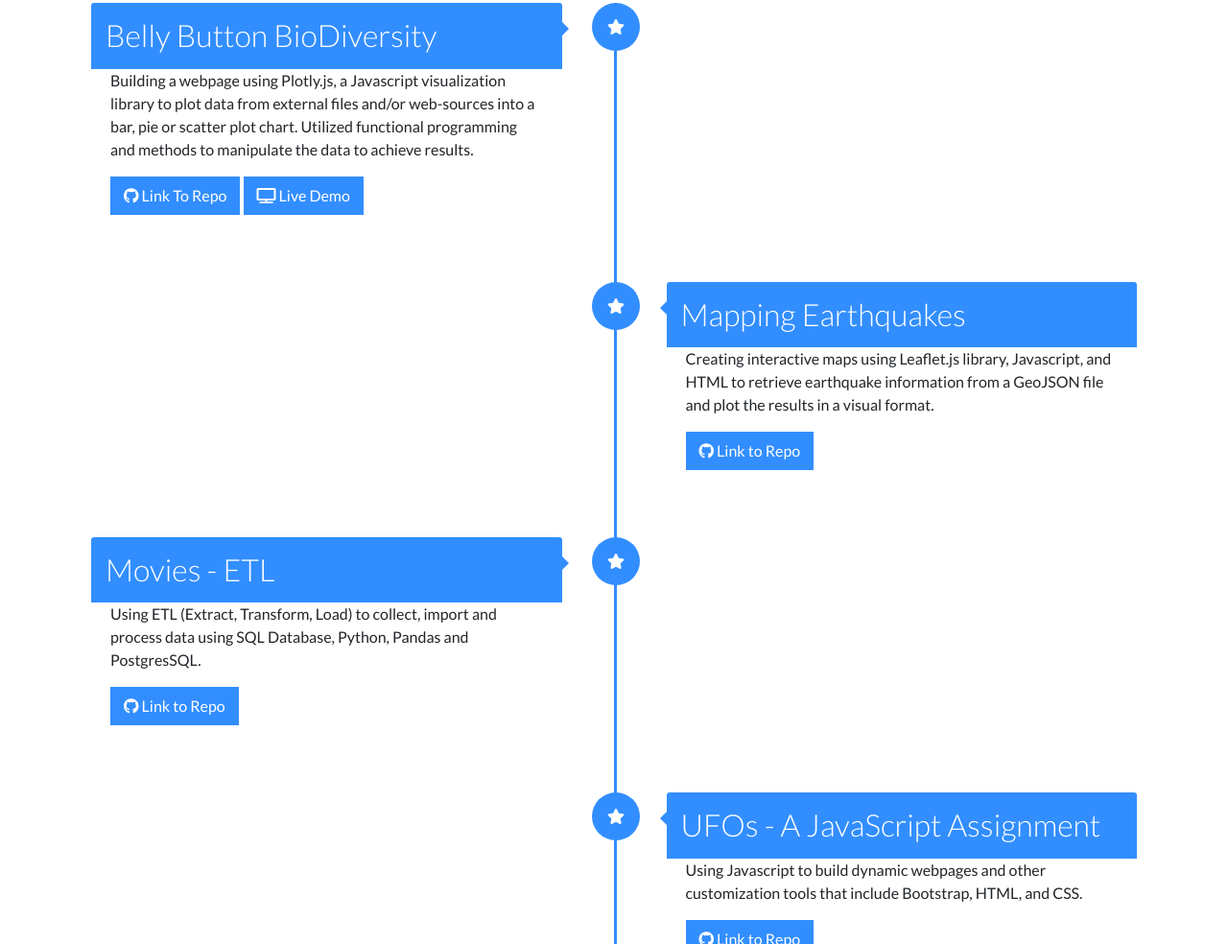
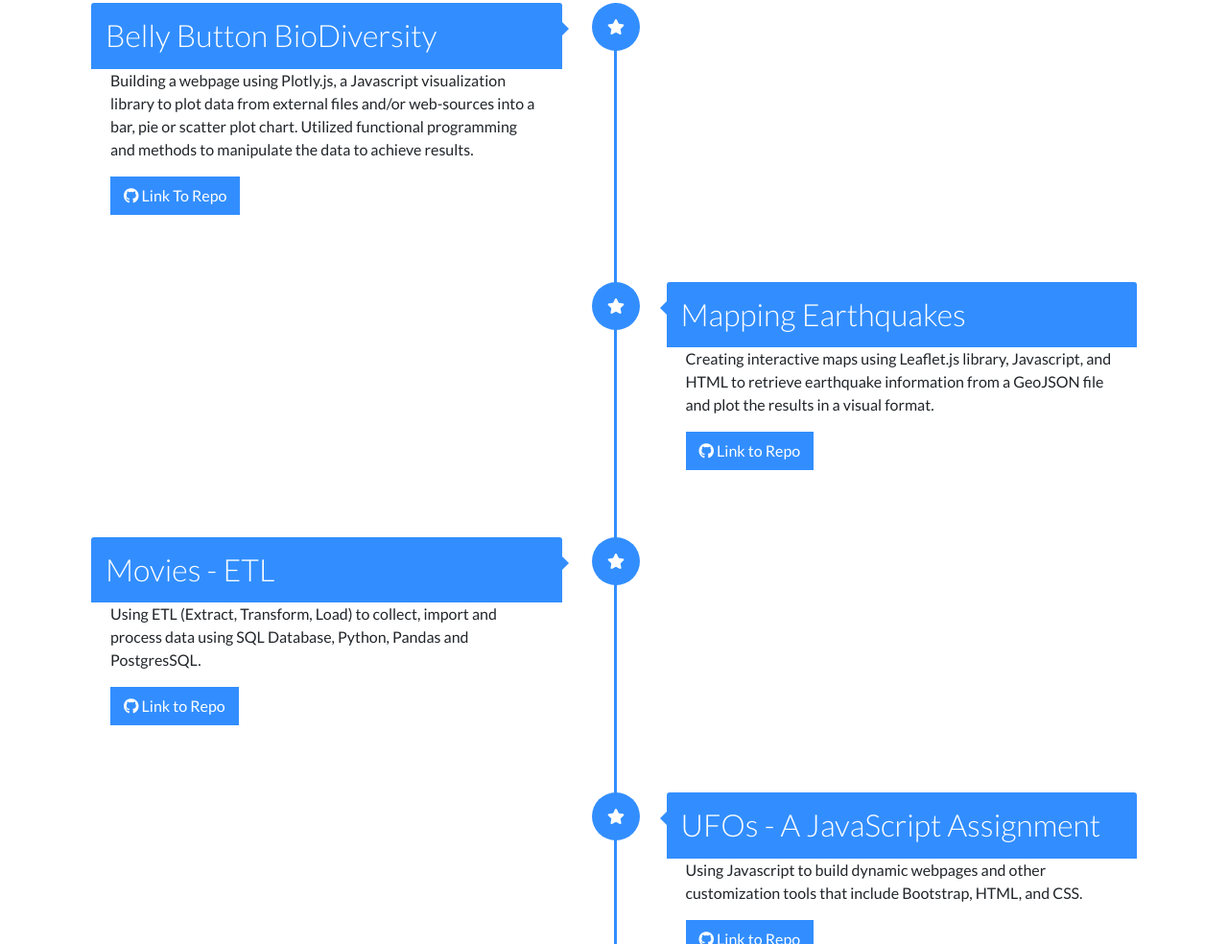
Before and after one commit to hmohabir/hmohabir.github.io, a plain HTML site: page index.html in a window 1280 px wide. Shown: the part 2325-3309 px from the top of the page at 96% size. Drawn offline with nearby package versions, Linux system fonts and the light colour scheme.

Commit message:
Update index.html

```diff
--- a/index.html
+++ b/index.html
@@ -159,7 +159,7 @@
                         into a bar, pie or scatter plot chart. Utilized functional programming and methods to manipulate the data to achieve results.
                     </p>
                     <a href="https://github.com/amylio/BellyButtonBiodiversity" class="btn"><i class="fab fa-github"></i> Link To Repo</a>
-                    <a href="https://amylio.github.io/BellyButtonBiodiversity/" class="btn"><i class="fas fa-tv"></i> Live Demo</a>
+
 
                 </div>
             </div>
```
